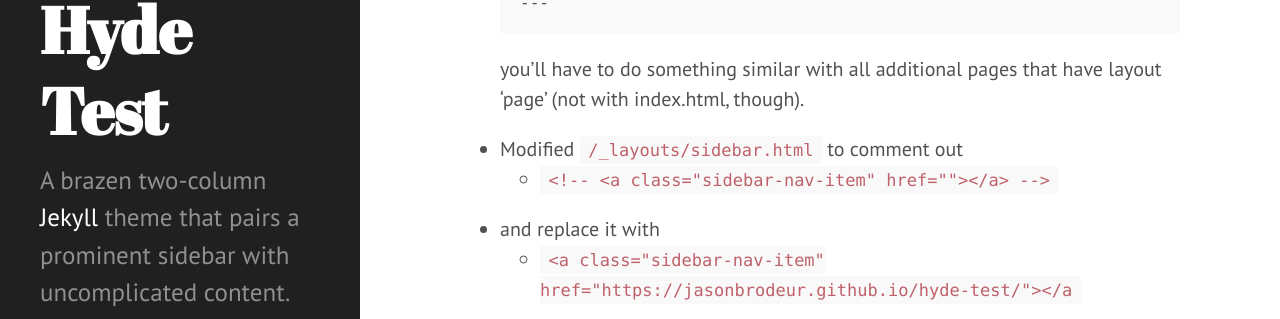
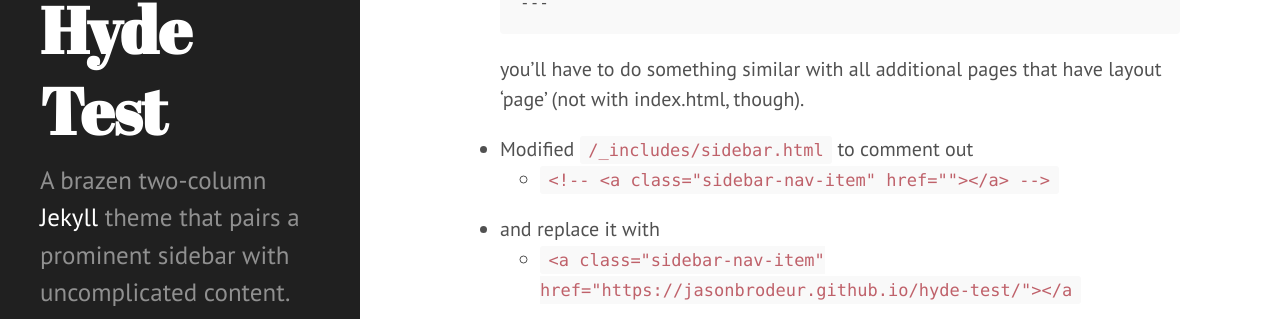
Before and after one commit to jasonbrodeur/hyde-test, a Jekyll site: the page built from notes.md, in a window 1280 px wide and 1043 px high. Shown: the part 409-728 px from the top of the window. Built offline with Jekyll 4.4.1, drawn with Linux system fonts in a browser that asks for light colours.

Commit message:
Update notes.md

````diff
--- a/notes.md
+++ b/notes.md
@@ -16,7 +16,7 @@ permalink: about.html
 ```
 you'll have to do something similar with all additional pages that have layout 'page' (not with index.html, though).
 
-- Modified ```/_layouts/sidebar.html``` to comment out
+- Modified ```/_includes/sidebar.html``` to comment out
   - ```<!-- <a class="sidebar-nav-item{% if page.url == node.url %} active{% endif %}" href="{{ node.url }}">{{ node.title }}</a> -->```
 - and replace it with
   - ``` <a class="sidebar-nav-item{% if page.url == node.url %} active{% endif %}" href="{{ site.baseurl }}{{ node.permalink }}">{{ node.title }}</a```
````
